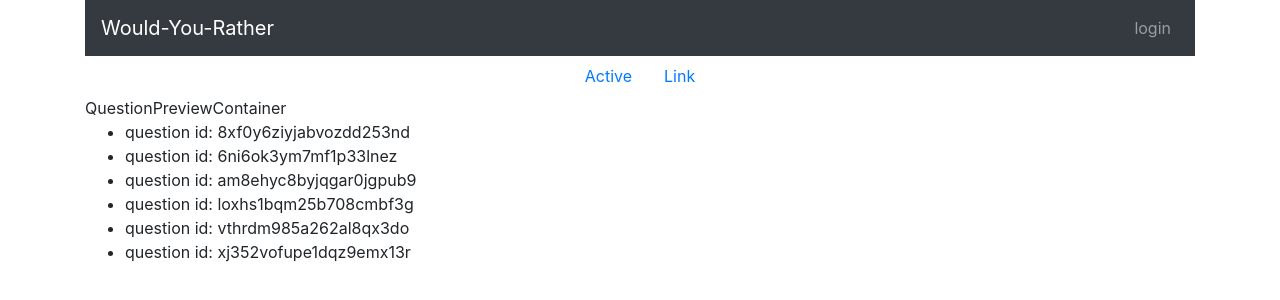
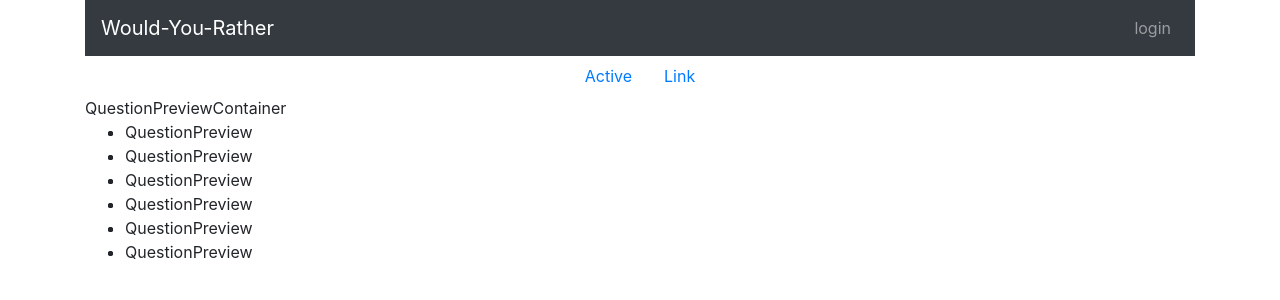
Before and after one commit to lacra-oloeriu/would-you-rather-starter-v2, a React (Create React App) app: page / in a window 1280 px wide. Shown: the top 300 px of the page. Built offline with nearby package versions, Linux system fonts and the light colour scheme.

Commit message:
sowing empty Question Preview

```diff
--- a/src/components/QuestionPreview.js
+++ b/src/components/QuestionPreview.js
@@ -1,32 +1,15 @@
-import React, {component} from 'react'
-import {connect} from 'react-redux'
-import { Button, Card} from 'react-bootstrap'
+import React, {Component} from 'react'
+//import {connect} from 'react-redux'
+//import { Button, Card} from 'react-bootstrap'
 
-class QuestionPreview{
+class QuestionPreview extends Component{
 
     render() {
         return(
-      <Card>
-        <Card.Header as="h5">Featured</Card.Header>
-        <Card.Body>
-          <Card.Title>Special title treatment</Card.Title>
-          <Card.Text>
-            With supporting text below as a natural lead-in to additional content.
-          </Card.Text>
-          <Button variant="primary">Go somewhere</Button>
-        </Card.Body>
-      </Card>
+          <li> QuestionPreview</li>
         )
     }
 }
 
-function mapStateToProps ({authedUser, users, questions}, { id }) {
-    const question = questions[id]
 
-    return {
-      authedUser,
-      question,
-    }
-  }
-
-  export default connect(mapStateToProps)(QuestionPreview)
+  export default QuestionPreview
--- a/src/components/QuestionPreviewContainer.js
+++ b/src/components/QuestionPreviewContainer.js
@@ -1,5 +1,6 @@
 import React, { Component } from 'react'
 import { connect } from 'react-redux'
+import QuestionPreview from './QuestionPreview'
 
 class QuestionPreviewContainer extends Component {
   render() {
@@ -9,7 +10,7 @@ class QuestionPreviewContainer extends Component {
         QuestionPreviewContainer
         <ul>
           {this.props.questionIds.map((id) => (
-            <li>question id: {id}</li>
+            <li><QuestionPreview/></li>
           ))}
         </ul>
       </div>
```
